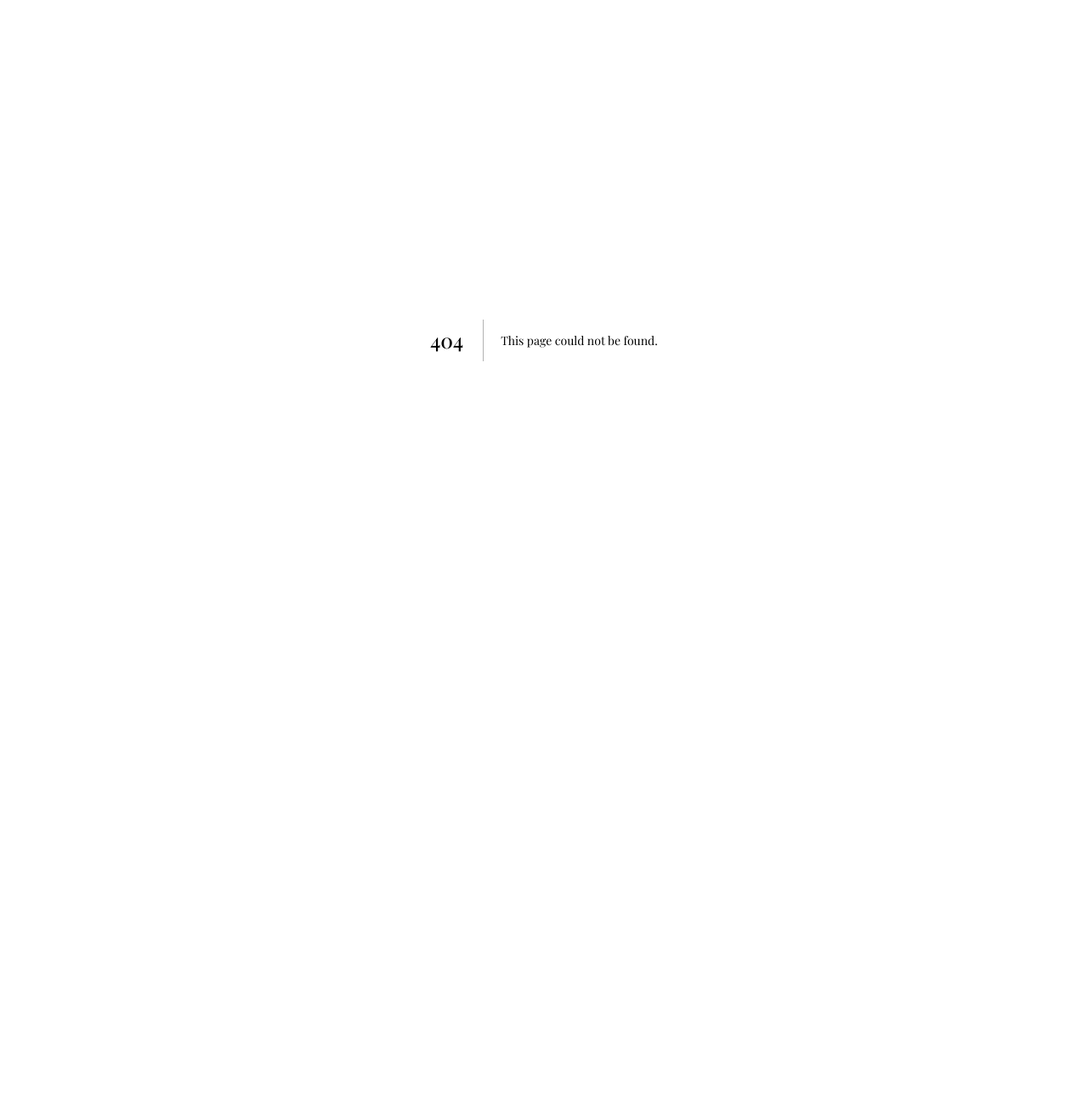
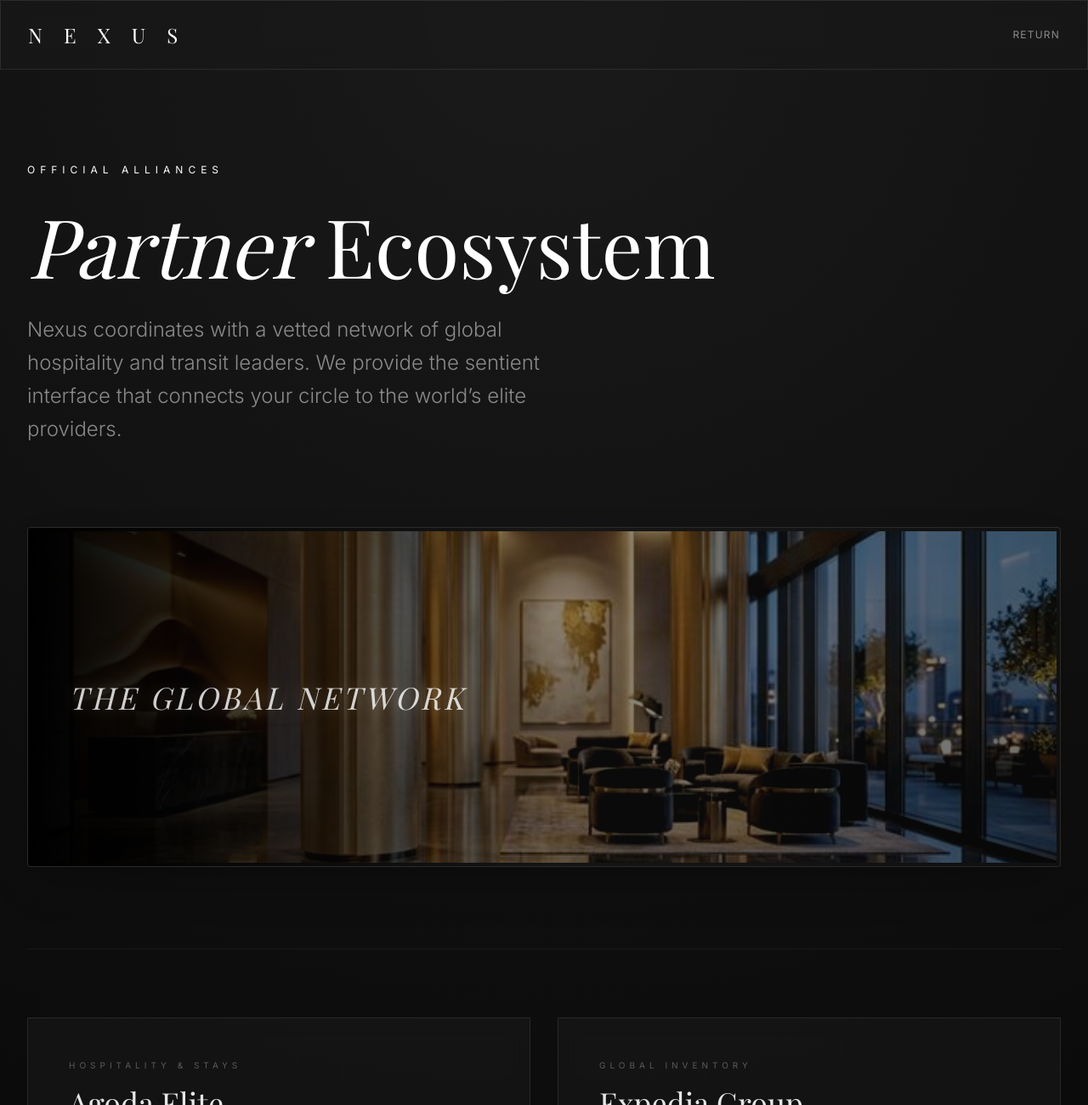
Before and after one commit to Samacus219/thenexuslounge, a Next.js app: page /partners in a window 1280 px wide. Before the commit this address had no page. Shown: the top 1300 px of the page at 85% size. Before the commit the page ends 800 px from the top, so only its background shows below. Built offline with nearby package versions, Linux system fonts and the light colour scheme; a web font is replaced by a local one.

Commit message:
💎 NEXUS: COMPLETING THE GLOBAL PARTNER ECOSYSTEM

```diff
--- /dev/null
+++ b/src/app/partners/page.tsx
@@ -0,0 +1,87 @@
+import Link from 'next/link';
+import { motion } from 'framer-motion';
+
+export default function PartnersPage() {
+  const networks = [
+    { name: "Agoda Elite", category: "Hospitality & Stays", status: "Network Integration" },
+    { name: "Expedia Group", category: "Global Inventory", status: "Service Conduit" },
+    { name: "Blacklane", category: "Chauffeur Services", status: "Transit Tier-1" },
+    { name: "Impact Radius", category: "Partner Governance", status: "Network Authority" }
+  ];
+
+  return (
+    <main className="min-h-screen luxury-gradient text-white">
+      {/* 🚀 NAV */}
+      <nav className="fixed top-0 w-full z-50 glass px-8 py-6 flex justify-between items-center">
+        <Link href="/" className="serif text-2xl tracking-[0.4em] text-champagne">N E X U S</Link>
+        <Link href="/" className="text-xs uppercase tracking-widest text-white/50 hover:text-white transition-colors">Return</Link>
+      </nav>
+
+      <section className="pt-48 pb-20 px-8 max-w-7xl mx-auto space-y-24">
+        <motion.div
+           initial={{ opacity: 0, y: 20 }}
+           animate={{ opacity: 1, y: 0 }}
+           transition={{ duration: 1 }}
+           className="max-w-4xl space-y-8"
+        >
+          <div className="text-xs uppercase tracking-[0.5em] text-champagne">Official Alliances</div>
+          <h1 className="serif text-5xl md:text-8xl italic">Partner <span className="not-italic">Ecosystem</span></h1>
+          <p className="text-xl md:text-2xl font-light text-white/50 leading-relaxed max-w-2xl">
+            Nexus coordinates with a vetted network of global hospitality and transit leaders.
+            We provide the sentient interface that connects your circle to the world’s elite providers.
+          </p>
+        </motion.div>
+
+        {/* 🏙️ CINEMATIC PARTNERS BACKDROP */}
+        <div className="relative h-[400px] w-full glass rounded-sm overflow-hidden p-1 shadow-2xl">
+           <img
+              src="/assets/partners-bg.png"
+              alt="Elite Hospitality Partners"
+              className="w-full h-full object-cover opacity-50 contrast-125"
+           />
+           <div className="absolute inset-0 bg-gradient-to-r from-black via-transparent to-black/20" />
+           <div className="absolute inset-0 flex items-center p-12">
+              <div className="serif text-white/80 text-3xl md:text-4xl italic tracking-widest text-shadow-gold">THE GLOBAL NETWORK</div>
+           </div>
+        </div>
+
+        {/* 🛡️ PARTNER CARDS */}
+        <div className="grid md:grid-cols-2 gap-8 py-20 border-t border-white/5">
+           {networks.map((network, i) => (
+             <motion.div
+               key={network.name}
+               initial={{ opacity: 0, y: 20 }}
+               animate={{ opacity: 1, y: 0 }}
+               transition={{ delay: i * 0.2, duration: 0.8 }}
+               className="glass p-12 flex flex-col justify-between hover:border-champagne/50 transition-all duration-500 group"
+             >
+                <div className="space-y-4">
+                   <div className="text-[10px] tracking-[0.5em] text-white/30 uppercase">{network.category}</div>
+                   <h2 className="serif text-4xl text-white/90 group-hover:text-champagne transition-colors">{network.name}</h2>
+                </div>
+                <div className="mt-12 flex items-center space-x-4">
+                   <div className="h-1 w-1 bg-champagne rounded-full" />
+                   <div className="text-[10px] tracking-widest text-white/40 uppercase">{network.status}</div>
+                </div>
+             </motion.div>
+           ))}
+        </div>
+
+        {/* ✉️ CONTACT REDIRECT */}
+        <div className="bg-black p-20 text-center space-y-12">
+           <h3 className="serif text-3xl">Interested in a Strategic Alliance?</h3>
+           <p className="text-white/40 max-w-xl mx-auto font-light leading-loose">
+              If you represent an elite hospitality group or luxury travel service, our concierge engine
+              provides the technological bridge to high-net-worth social circles globally.
+           </p>
+           <a
+              href="mailto:concierge@thenexuslounge.com"
+              className="inline-block border border-champagne/40 px-12 py-4 text-xs uppercase tracking-[0.5em] text-champagne hover:bg-champagne hover:text-black transition-all"
+           >
+              Alliance Inquiry
+           </a>
+        </div>
+      </section>
+    </main>
+  );
+}
```
Also changed, not shown: public/assets/partners-bg.png (added).
